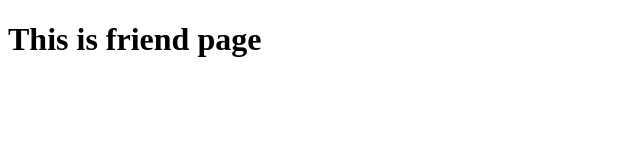
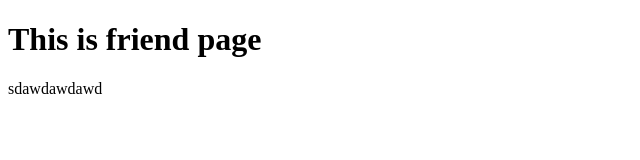
Before and after one commit to TaechitT/Homework1, a plain HTML site: page friend.html in a window 1280 px wide. Shown: the whole page, without its empty margins (0-640 px from the left). Drawn offline with Linux system fonts and the light colour scheme.

Commit message:
test new feature

```diff
--- a/friend.html
+++ b/friend.html
@@ -8,5 +8,6 @@
 </head>
 <body>
     <h1>This is friend page</h1>
+    <p>sdawdawdawd</p>
 </body>
 </html>
```
